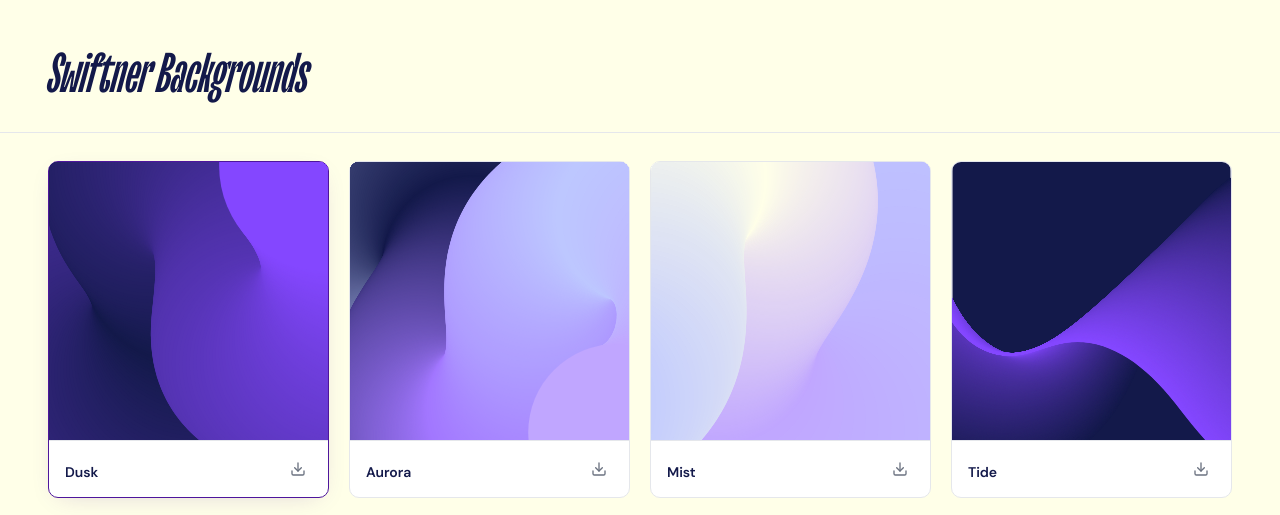
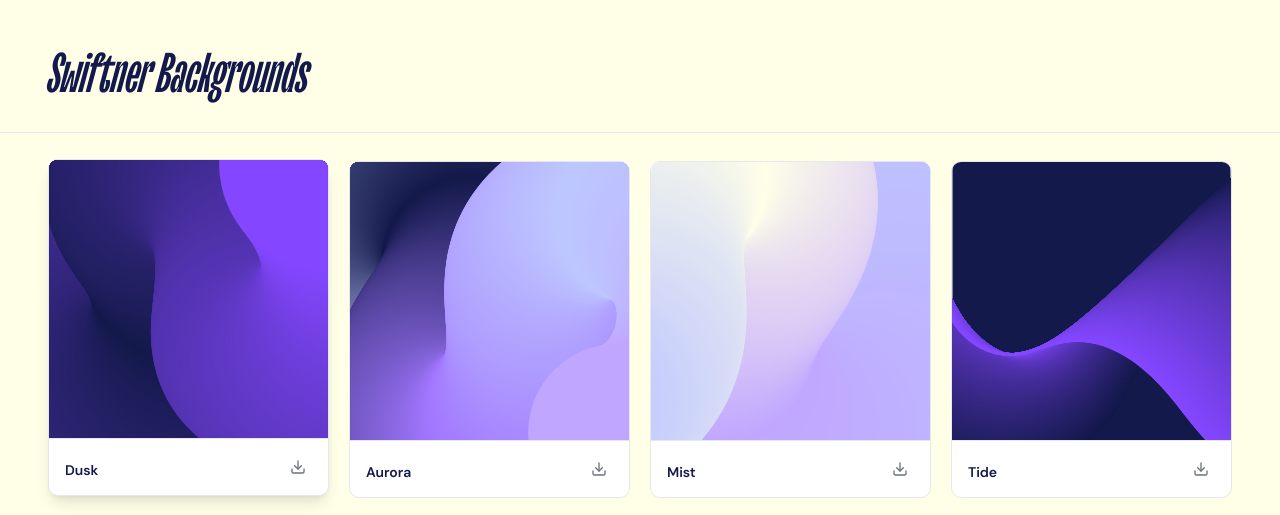
Before and after one commit to Swiftner/swiftner_backgrounds, a plain HTML site: page index.html in a window 1280 px wide. In both pictures the pointer is over the link "Dusk". Shown: the top 515 px of the page. Drawn offline with Linux system fonts and the light colour scheme; grey boxes are pictures that could not be loaded.

Commit message:
Card hover: shadow-lg + lift instead of purple outline
Matches the pattern used on swiftner.com pricing and banner cards.

Co-Authored-By: Claude Opus 4.7 (1M context) <noreply@anthropic.com>

```diff
--- a/index.html
+++ b/index.html
@@ -35,8 +35,9 @@
   .sub { color:var(--muted); font-family:'DM Mono', ui-monospace, monospace; font-size:13px; letter-spacing:0.02em; text-transform:uppercase; }
   main { display:grid; grid-template-columns:repeat(auto-fill, minmax(280px, 1fr)); gap:20px; padding:28px 48px 48px; }
   .card { background:#fff; border:1px solid var(--line); border-radius:10px; overflow:hidden; display:flex; flex-direction:column;
-          text-decoration:none; color:inherit; transition:border-color .15s, box-shadow .15s, transform .15s; }
-  .card:hover { border-color:var(--purple); box-shadow:0 6px 24px -12px rgba(78,22,156,.25); }
+          text-decoration:none; color:inherit; transition:box-shadow .2s ease, transform .2s ease; }
+  /* Matches tailwind shadow-lg used on swiftner.com pricing/banner cards */
+  .card:hover { box-shadow:0 10px 15px -3px rgb(0 0 0 / 0.1), 0 4px 6px -4px rgb(0 0 0 / 0.1); transform:translateY(-2px); }
   .preview { aspect-ratio:1/1; border:0; border-bottom:1px solid var(--line); background:#fff; width:100%; display:block; }
   .meta { padding:14px 16px; display:flex; justify-content:space-between; align-items:baseline; gap:12px; }
   .t { font-size:14px; font-weight:600; color:var(--navy-950); letter-spacing:-0.005em; }
```
